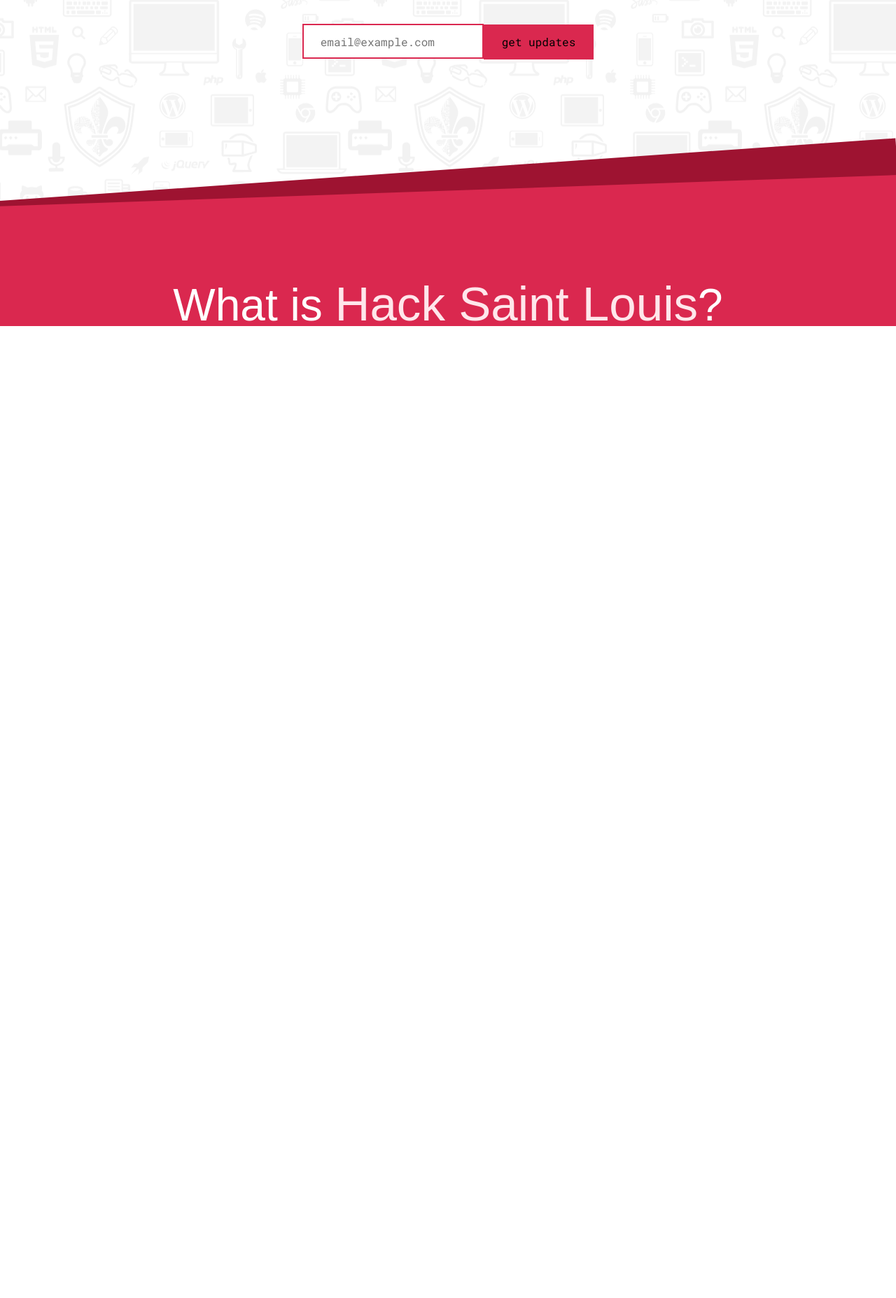
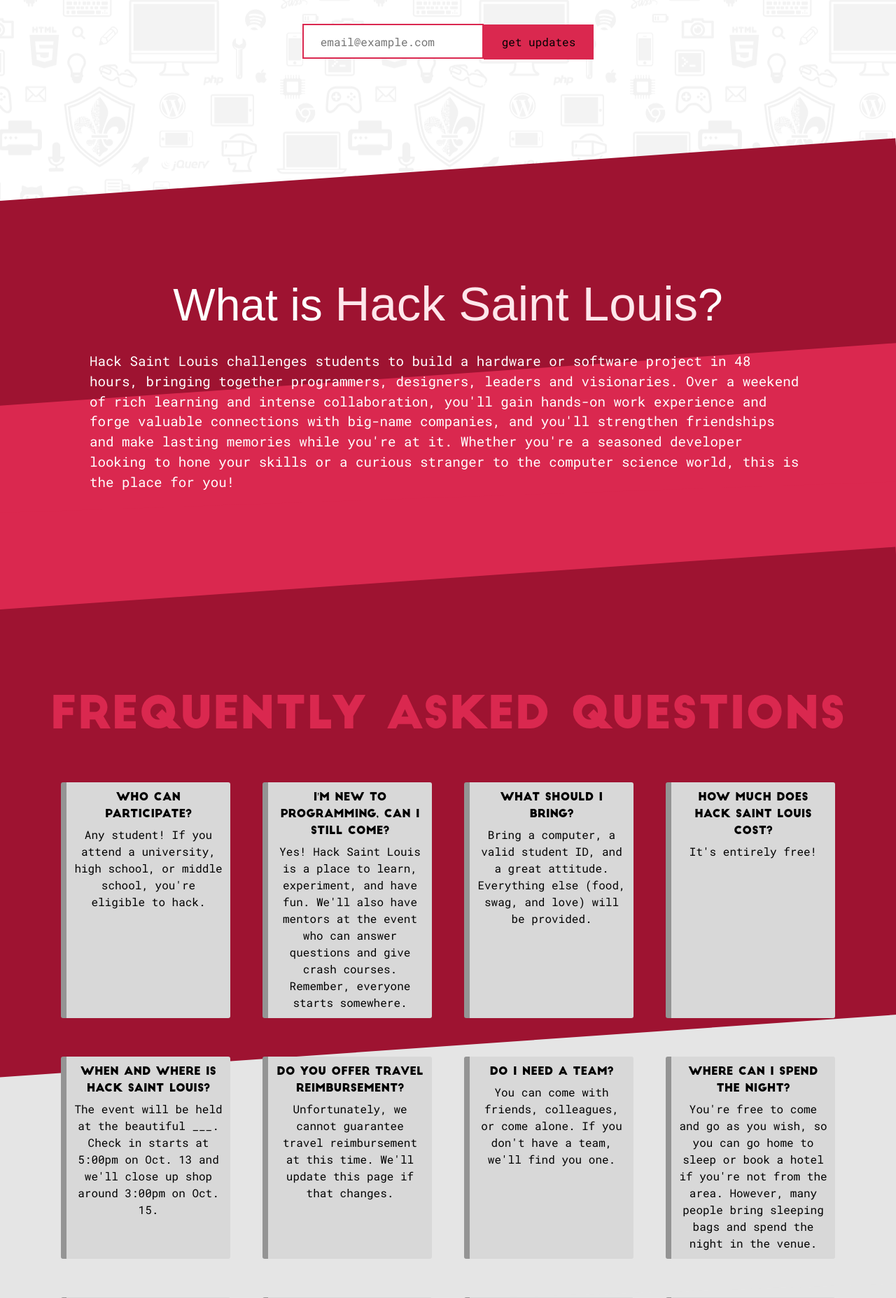
Before and after one commit to bsforza70/hacksaintlouis, a PHP site: page / in a window 1280 px wide; the page is wider, and only the part inside the window is pictured. Shown: the part 334-2189 px from the top of that part at 70% size. Before the commit the page ends 800 px from the top of that part, so only its background shows below. Run offline with PHP 8.4, Linux system fonts and the light colour scheme; some libraries are stand-ins or nearby versions; some web fonts are replaced.

Commit message:
Fix iOS Problems

```diff
--- a/css/stylesheet.css
+++ b/css/stylesheet.css
@@ -12,6 +12,7 @@
 	}
 }
 body {
+	width: 100%;
 	overflow-x: hidden;
 }
 .loader {
@@ -30,12 +31,6 @@
 @font-face {
 	font-family: SlimJoe;
 	src: url('../res/SlimJoe.otf');
-}
-#massContainer {
-	width: 100vw;
-	height: 100vh;
-	position: relative;
-	overflow-x: hidden;
 }
 .panel {
 	position: relative;
@@ -166,7 +161,7 @@
 	-webkit-transform-origin: 0 0;
 	transform-origin: 0 0;
 }
-.doubleddiagonal::before {
+.doubleddiagonal::after {
 	height: 50%;
 	background: #9e1331;
 	-webkit-transform: rotate(-4deg);
--- a/index.php
+++ b/index.php
@@ -110,7 +110,6 @@
 	<body>
 		<div class="popup-message"></div>
 		<div class="loader"></div>
-		<div id="massContainer">
 		<div class="panel" id="first">
 			<div id="header">
 				<img src="res/Logo.svg">
@@ -267,7 +266,6 @@
 		<div class="panel" id="fifth">
 			<h1 id="TSponsors">Sponsors</h1>
 		</div>
-		</div>
 		<script>
 			(function(i,s,o,g,r,a,m){i['GoogleAnalyticsObject']=r;i[r]=i[r]||function(){
 			(i[r].q=i[r].q||[]).push(arguments)},i[r].l=1*new Date();a=s.createElement(o),
```
Lines whose indentation alone changed are shown as unchanged.
